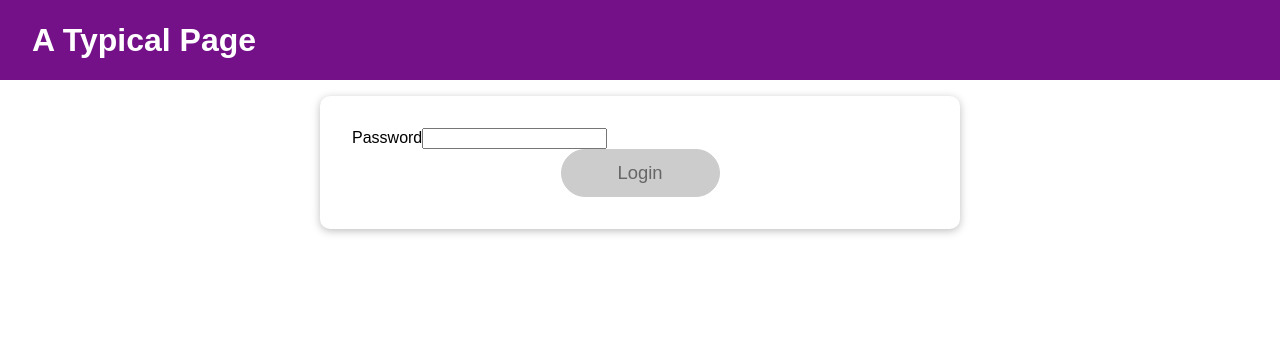
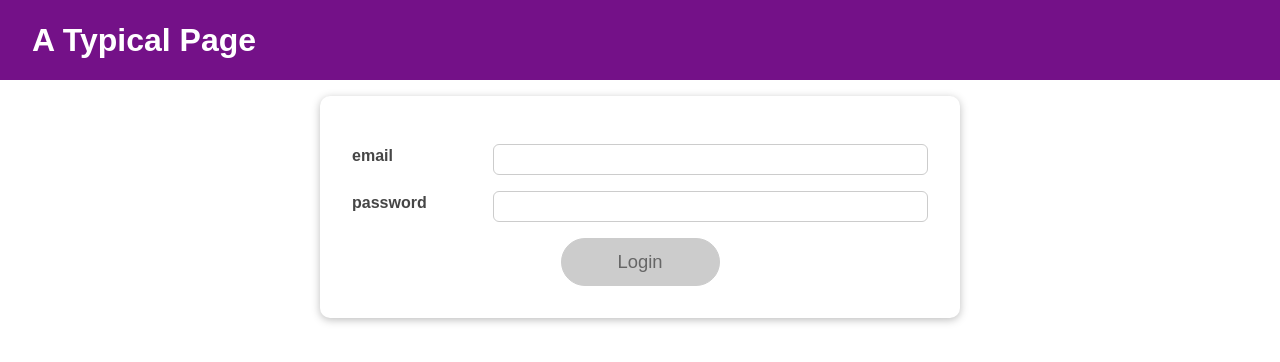
Before and after one commit to CJCODESgit/login-app, a React (Create React App) app: page / in a window 1280 px wide. Shown: the top 362 px of the page. Built offline with nearby package versions, Linux system fonts and the light colour scheme.

Commit message:
input refactored

```diff
--- a/src/components/Login/Login.js
+++ b/src/components/Login/Login.js
@@ -1,5 +1,5 @@
 import React, { useState, useEffect, useReducer, useContext } from 'react';
-
+import Input from '../UI/Input/Input';
 import Card from '../UI/Card/Card';
 import classes from './Login.module.css';
 import Button from '../UI/Button/Button';
@@ -105,20 +105,24 @@
   return (
     <Card className={classes.login}>
       <form onSubmit={submitHandler}>
-
-        <div
-          className={`${classes.control} ${passwordState.isValid === false ? classes.invalid : ''
-            }`}
-        >
-          <label htmlFor="password">Password</label>
-          <input
-            type="password"
-            id="password"
-            value={passwordState.value}
-            onChange={passwordChangeHandler}
-            onBlur={validatePasswordHandler}
-          />
-        </div>
+        <Input
+          id="email"
+          label="email"
+          type="email"
+          isValid={emailIsValid}
+          value={emailState.value}
+          onChange={emailChangeHandler}
+          onBlur={validateEmailHandler}
+        />
+        <Input
+          id="password"
+          label="password"
+          type="password"
+          isValid={passwordIsValid}
+          value={passwordState.value}
+          onChange={passwordChangeHandler}
+          onBlur={validatePasswordHandler}
+        />
         <div className={classes.actions}>
           <Button type="submit" className={classes.btn} disabled={!formIsValid}>
             Login
--- a/src/components/UI/Input/Input.js
+++ b/src/components/UI/Input/Input.js
@@ -5,18 +5,19 @@
 const Input = (props) => {
     return (
         <div
-            className={`${classes.control} ${emailState.isValid === false ? classes.invalid : ''
+            className={`${classes.control} ${props.isValid === false ? classes.invalid : ''
                 }`}
         >
-            <label htmlFor="email">E-Mail</label>
+            <label htmlFor={props.id}>{props.label}</label>
             <input
-                type="email"
-                id="email"
-                value={emailState.value}
-                onChange={emailChangeHandler}
-                onBlur={validateEmailHandler}
+                type={props.type}
+                id={props.id}
+                value={props.value}
+                onChange={props.onChange}
+                onBlur={props.onBlur}
             />
         </div>
+
     )
 };
 
```
